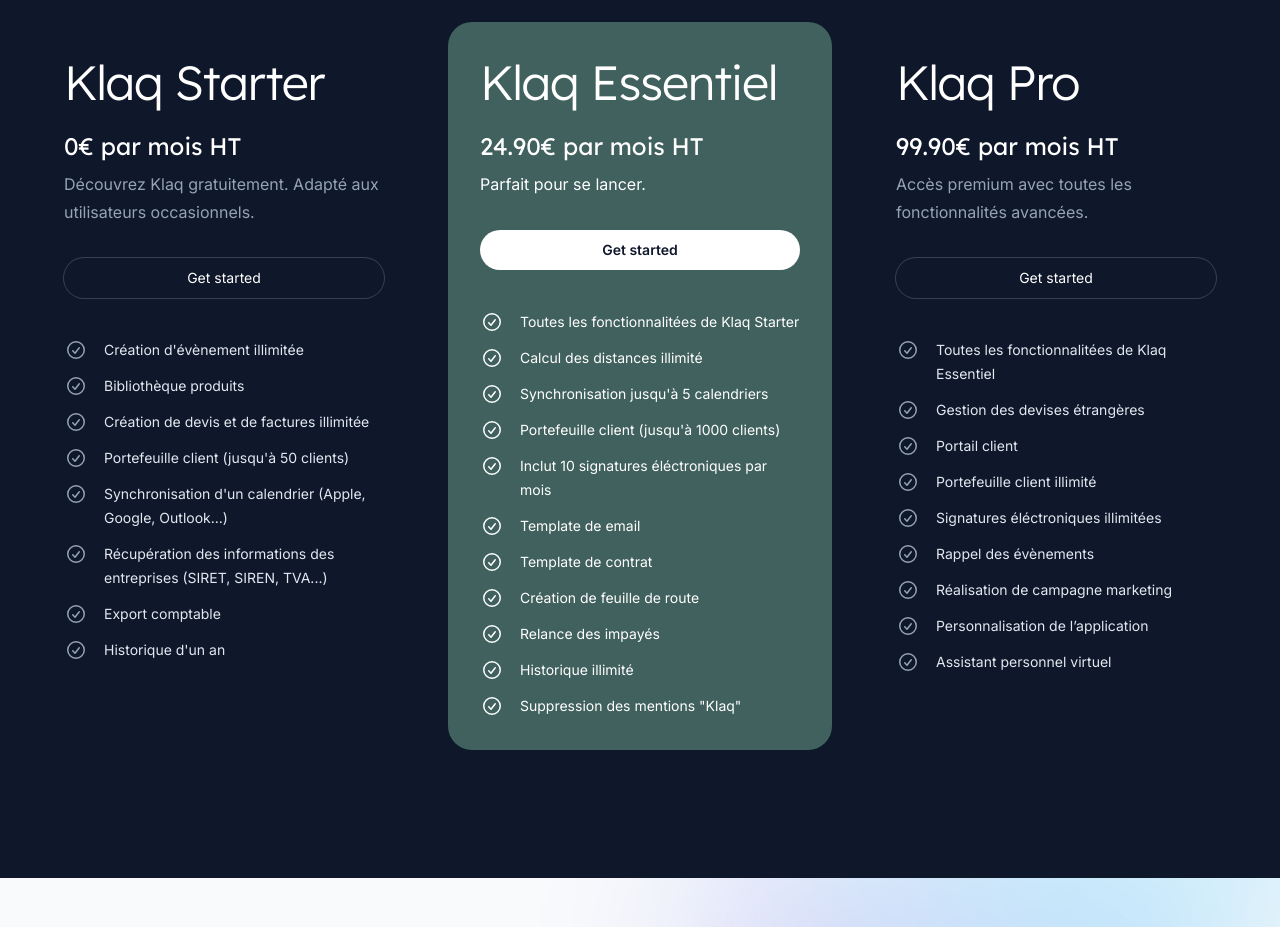
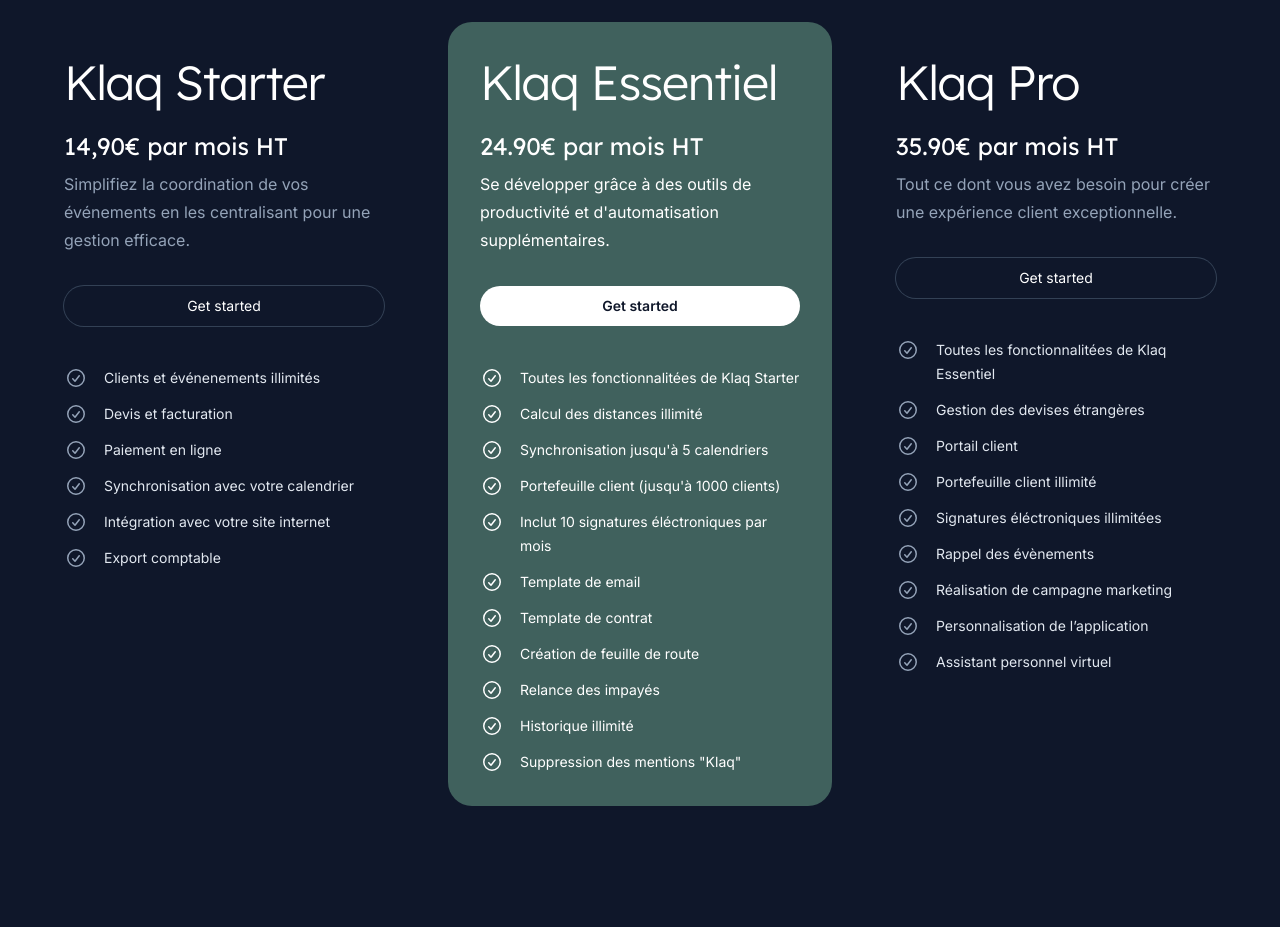
Before and after one commit to klaq-io/klaq-website, a Next.js app: page / in a window 1280 px wide. Shown: the part 5560-6487 px from the top of the page. Built offline with nearby package versions, Linux system fonts and the light colour scheme.

Commit message:
modify price content

```diff
--- a/package.json
+++ b/package.json
@@ -20,7 +20,7 @@
     "autoprefixer": "^10.4.12",
     "clsx": "^1.2.1",
     "flat": "^6.0.1",
-    "next": "13.4.16",
+    "next": "^13.5.6",
     "react": "18.2.0",
     "react-dom": "18.2.0",
     "react-intl": "^6.5.0",
--- a/src/components/Hero.tsx
+++ b/src/components/Hero.tsx
@@ -52,13 +52,13 @@
             xmlns="http://www.w3.org/2000/svg"
             fill="none"
             viewBox="0 0 24 24"
-            stroke-width="1.5"
+            strokeWidth="1.5"
             stroke="currentColor"
             className="h-3 w-3 flex-none text-klaq-600"
           >
             <path
-              stroke-linecap="round"
-              stroke-linejoin="round"
+              strokeLinecap="round"
+              strokeLinejoin="round"
               d="M21.75 6.75v10.5a2.25 2.25 0 01-2.25 2.25h-15a2.25 2.25 0 01-2.25-2.25V6.75m19.5 0A2.25 2.25 0 0019.5 4.5h-15a2.25 2.25 0 00-2.25 2.25m19.5 0v.243a2.25 2.25 0 01-1.07 1.916l-7.5 4.615a2.25 2.25 0 01-2.36 0L3.32 8.91a2.25 2.25 0 01-1.07-1.916V6.75"
             />
           </svg>
--- a/src/components/Pricing.tsx
+++ b/src/components/Pricing.tsx
@@ -147,25 +147,23 @@
         <div className="-mx-4 mt-16 grid max-w-2xl grid-cols-1 gap-y-10 sm:mx-auto lg:-mx-8 lg:max-w-none lg:grid-cols-3 xl:mx-0 xl:gap-x-8">
           <Plan
             name="Klaq Starter"
-            price="0€ par mois HT"
-            description="Découvrez Klaq gratuitement. Adapté aux utilisateurs occasionnels."
+            price="14,90€ par mois HT"
+            description="Simplifiez la coordination de vos événements en les centralisant pour une gestion efficace."
             href="/register"
             features={[
-              "Création d'évènement illimitée",
-              'Bibliothèque produits',
-              'Création de devis et de factures illimitée',
-              "Portefeuille client (jusqu'à 50 clients)",
-              "Synchronisation d'un calendrier (Apple, Google, Outlook...)",
-              'Récupération des informations des entreprises (SIRET, SIREN, TVA...)',
+              'Clients et événenements illimités',
+              'Devis et facturation',
+              'Paiement en ligne',
+              'Synchronisation avec votre calendrier',
+              'Intégration avec votre site internet',
               'Export comptable',
-              "Historique d'un an",
             ]}
           />
           <Plan
             featured
             name="Klaq Essentiel"
             price="24.90€ par mois HT"
-            description="Parfait pour se lancer."
+            description="Se développer grâce à des outils de productivité et d'automatisation supplémentaires."
             href="/register"
             features={[
               'Toutes les fonctionnalitées de Klaq Starter',
@@ -183,8 +181,8 @@
           />
           <Plan
             name="Klaq Pro"
-            price="99.90€ par mois HT"
-            description="Accès premium avec toutes les fonctionnalités avancées."
+            price="35.90€ par mois HT"
+            description="Tout ce dont vous avez besoin pour créer une expérience client exceptionnelle."
             href="/register"
             features={[
               'Toutes les fonctionnalitées de Klaq Essentiel',
```
Also changed, not shown: 1 other file (tests, documents, lock files or other folders).
